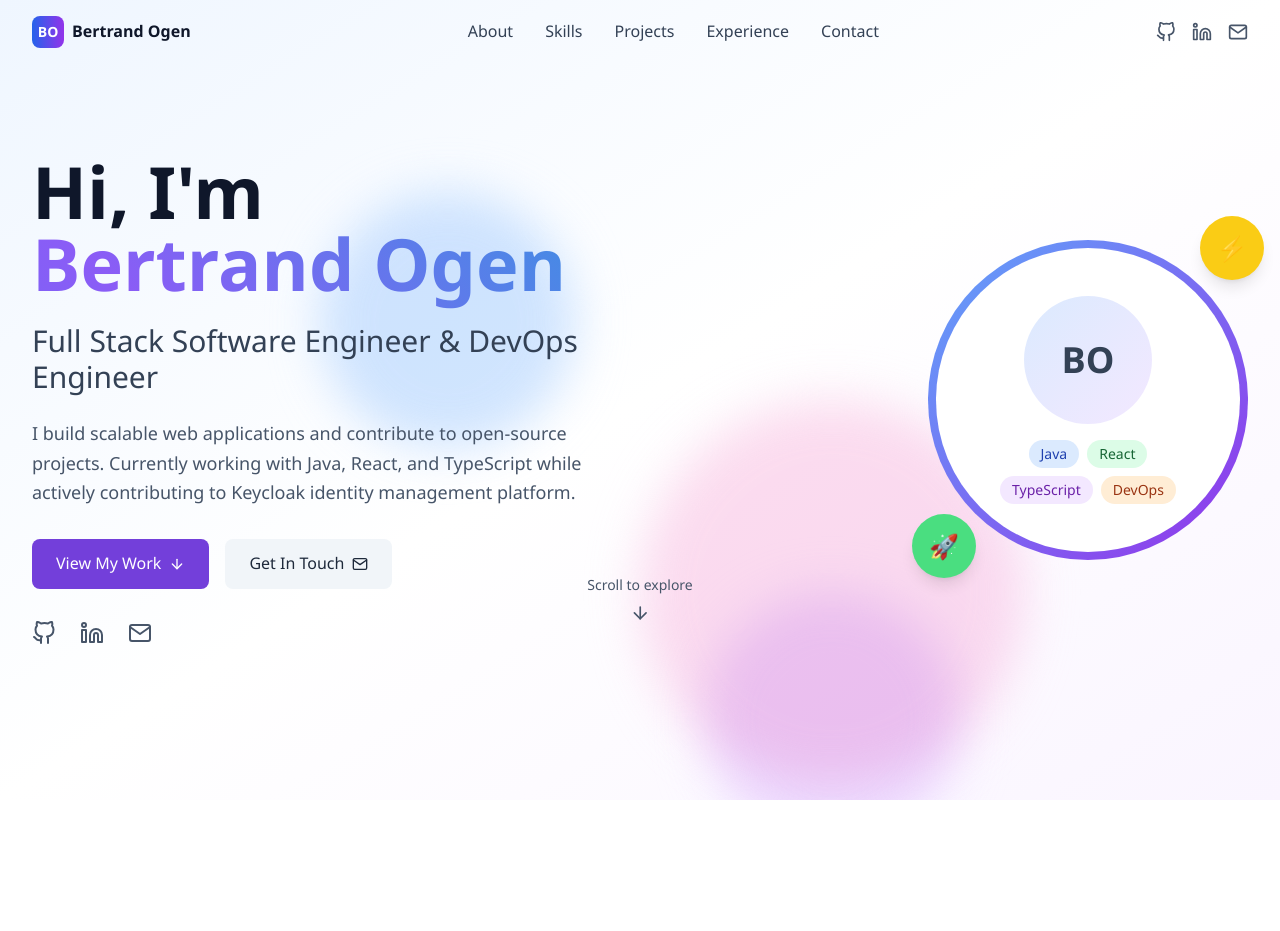
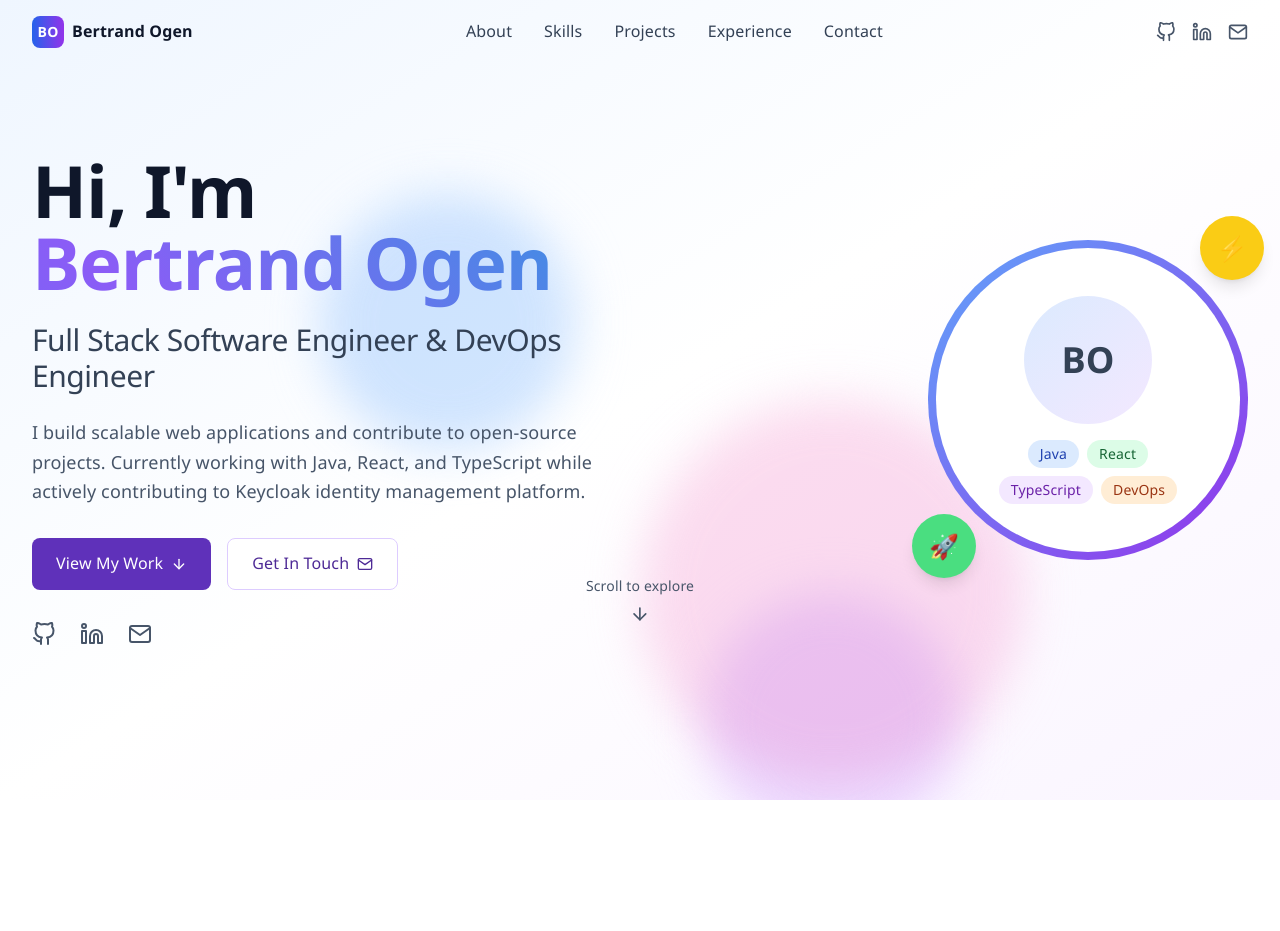
Before and after one commit to Ogenbertrand/portfolio, a React (Vite) app: page / in a window 1280 px wide. Shown: the top 931 px of the page. Built offline with nearby package versions, Linux system fonts and the light colour scheme.

Commit message:
style: refine global component styles and gradient utilities

```diff
--- a/src/index.css
+++ b/src/index.css
@@ -8,24 +8,26 @@
   }
 
   body {
-    @apply font-sans text-gray-800 bg-white;
+    @apply font-sans text-gray-700 bg-gray-50;
     line-height: 1.6;
+    letter-spacing: 0.01em;
   }
 
   h1, h2, h3, h4, h5, h6 {
     @apply font-display font-semibold text-gray-900;
+    letter-spacing: -0.015em;
   }
 
   h1 {
-    @apply text-4xl md:text-5xl lg:text-6xl;
+    @apply text-4xl md:text-5xl lg:text-6xl font-bold;
   }
 
   h2 {
-    @apply text-3xl md:text-4xl;
+    @apply text-3xl md:text-4xl font-semibold;
   }
 
   h3 {
-    @apply text-2xl md:text-3xl;
+    @apply text-2xl md:text-3xl font-semibold;
   }
 
   p {
@@ -39,15 +41,15 @@
   }
 
   .btn-primary {
-    @apply bg-primary-600 hover:bg-primary-700 text-white font-medium py-3 px-6 rounded-lg transition-colors duration-200;
+    @apply bg-primary-700 hover:bg-primary-800 text-white font-medium py-3 px-6 rounded-lg transition-colors duration-200;
   }
 
   .btn-secondary {
-    @apply bg-gray-100 hover:bg-gray-200 text-gray-800 font-medium py-3 px-6 rounded-lg transition-colors duration-200;
+    @apply bg-white border border-primary-200 hover:bg-primary-50 text-primary-800 font-medium py-3 px-6 rounded-lg transition-colors duration-200;
   }
 
   .card {
-    @apply bg-white rounded-xl shadow-lg hover:shadow-xl transition-shadow duration-300 p-6;
+    @apply bg-white border border-gray-200 rounded-xl shadow-sm hover:shadow-md transition-shadow duration-300 p-6;
   }
 
   .section {
@@ -55,13 +57,13 @@
   }
 
   .section-title {
-    @apply text-3xl md:text-4xl font-bold text-center mb-12;
+    @apply text-3xl md:text-4xl font-bold text-center mb-12 text-gray-900;
   }
 }
 
 @layer utilities {
   .text-gradient {
-    @apply bg-gradient-to-r from-primary-600 to-primary-400 bg-clip-text text-transparent;
+    @apply bg-gradient-to-r from-primary-700 to-secondary-500 bg-clip-text text-transparent;
   }
 
   .animate-float {
@@ -70,6 +72,6 @@
 
   @keyframes float {
     0%, 100% { transform: translateY(0px); }
-    50% { transform: translateY(-10px); }
+    50% { transform: translateY(-8px); }
   }
 }
```
